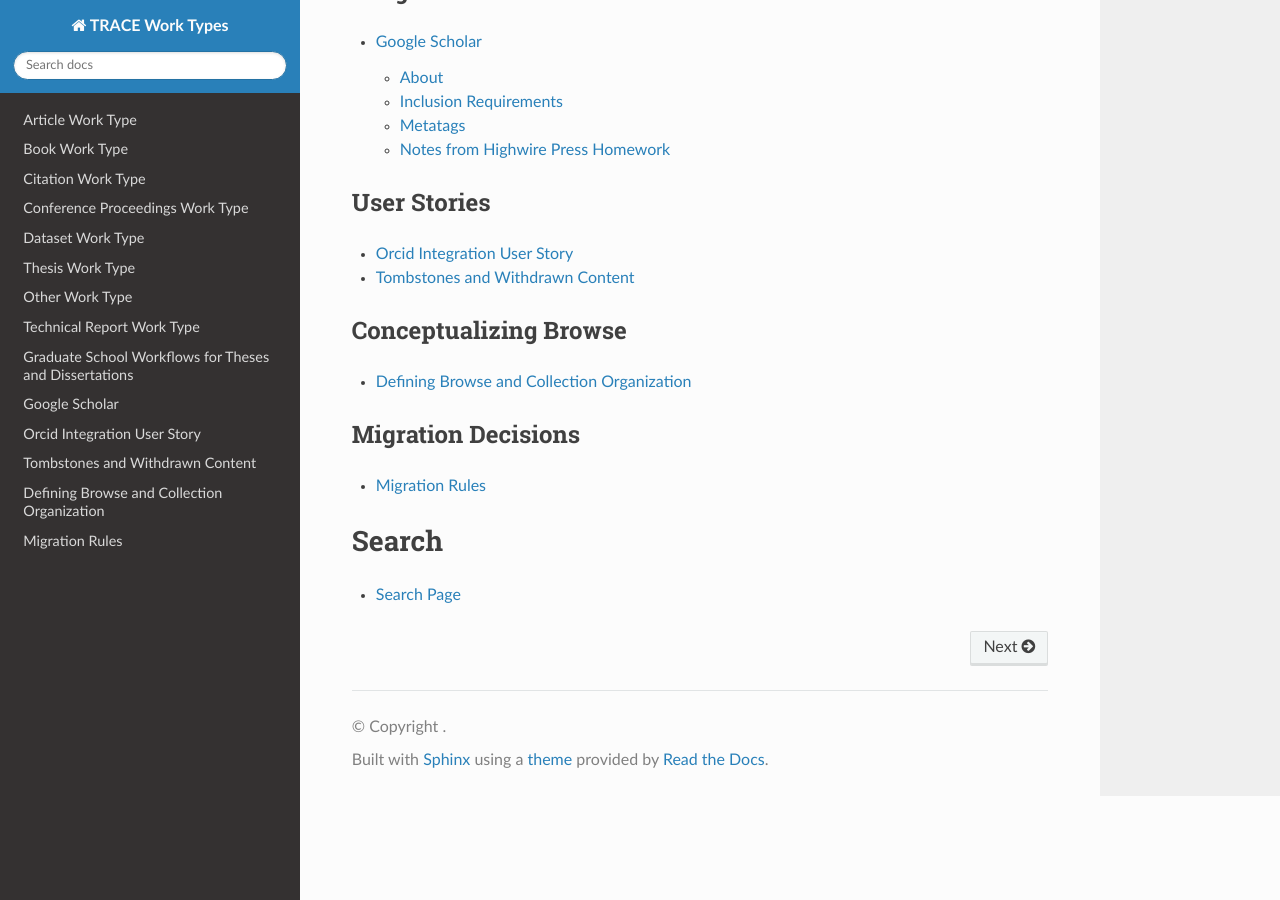
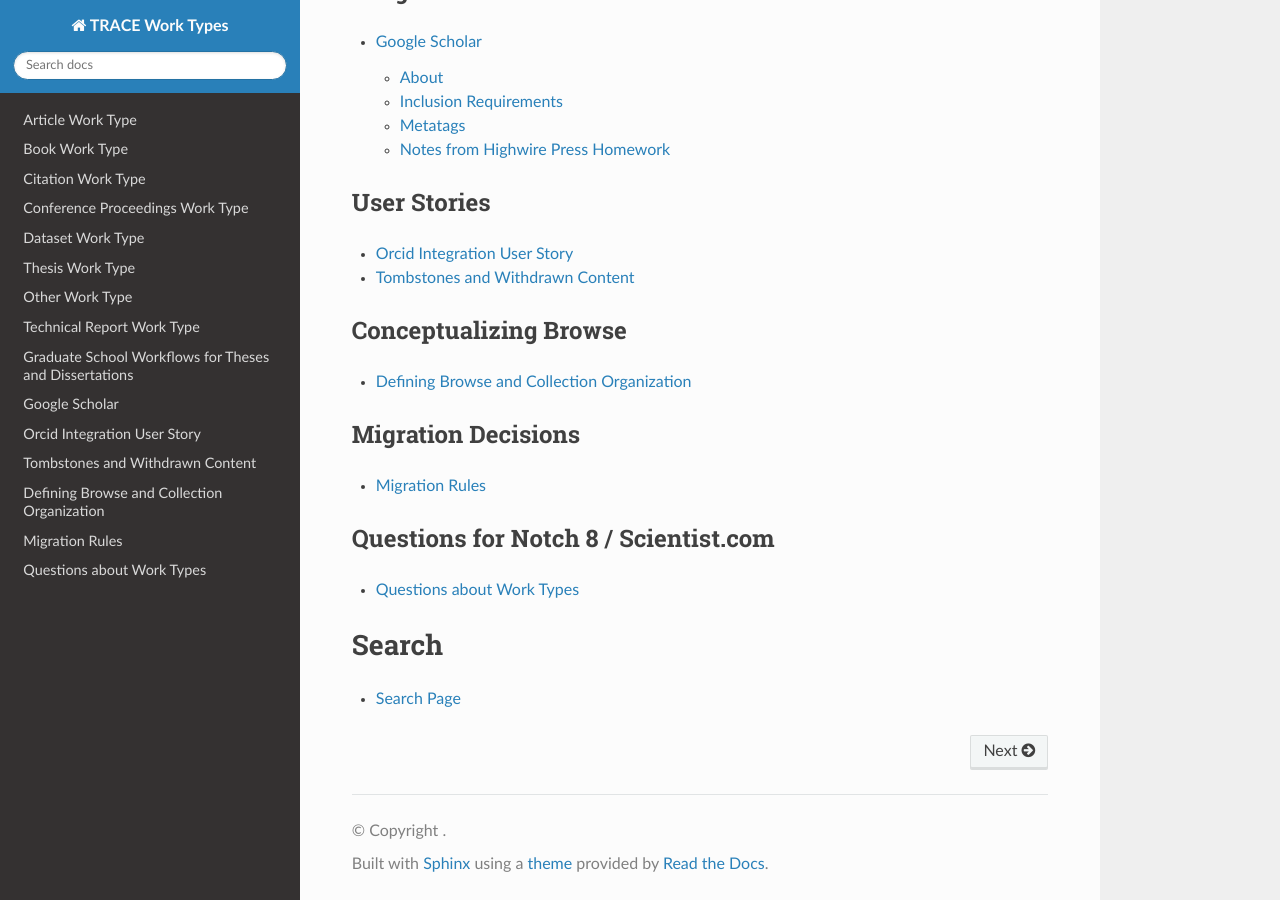
Before and after one commit to utkdigitalinitiatives/trace_work_types_planning, a Sphinx documentation site: the page built from docs/source/index.rst, in a window 1280 px wide and 900 px high, scrolled down 706 px. Built offline with Sphinx 7.4.7 and the Read the Docs theme 2.0.0, drawn with Linux system fonts in a browser that asks for light colours.

Commit message:
Link questions.

```diff
--- a/docs/source/index.rst
+++ b/docs/source/index.rst
@@ -66,6 +66,15 @@ Migration Decisions
 
    migration/*
 
+Questions for Notch 8 / Scientist.com
+-------------------------------------
+
+.. toctree::
+   :maxdepth: 1
+   :glob:
+
+   questions/*
+
 Search
 ======
 
```
